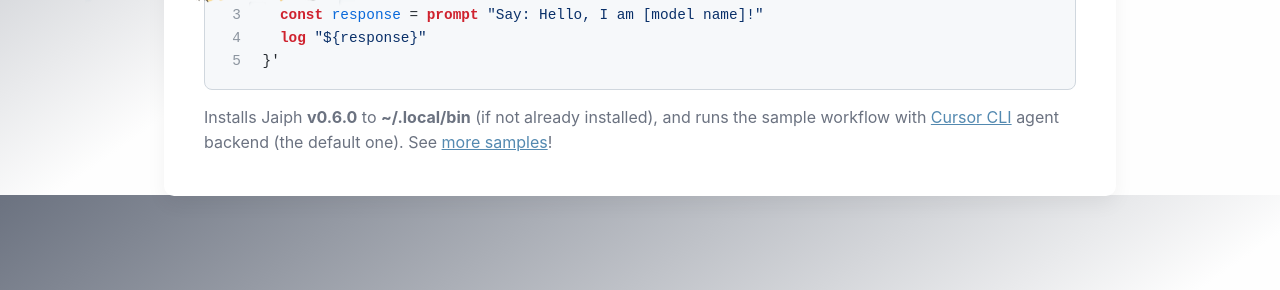
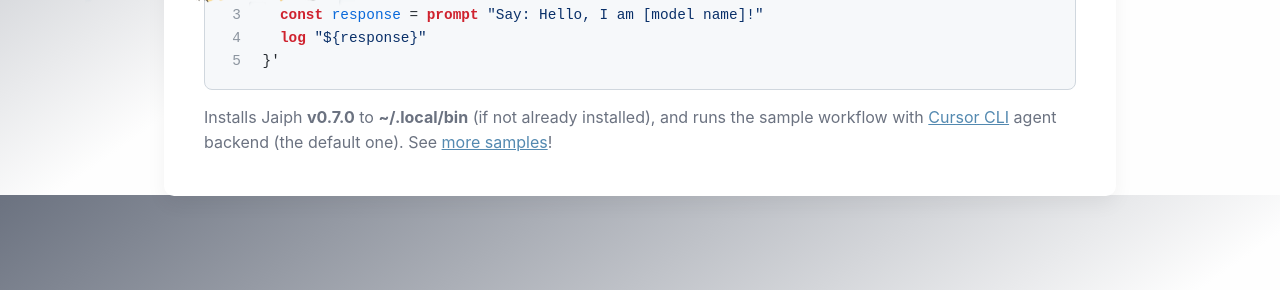
Before and after one commit to jaiphlang/jaiph, a Jekyll site: the page built from docs/index.html, in a window 1280 px wide and 900 px high, scrolled down 552 px. Shown: the part 153-443 px from the top of the window. Built offline with Jekyll 4.4.1, drawn with Linux system fonts in a browser that asks for light colours.

Commit message:
Chore: Set version 0.7.0
Signed-off-by: Jakub Dzikowski <jakub.t.dzikowski@gmail.com>

```diff
--- a/docs/index.html
+++ b/docs/index.html
@@ -76,14 +76,14 @@
 
                 <div class="code-tab-panel is-active" data-panel="try-run-sample">
                     <pre><code class="language-bash static-highlight"><span class="code-line">curl -fsSL https://jaiph.org/run | bash -s '</span><span class="code-line"><span class="ralph-keyword">workflow</span> <span class="ralph-definition">default</span>() {</span><span class="code-line">  <span class="ralph-keyword">const</span> <span class="ralph-variable">response</span> <span class="ralph-operator">=</span> <span class="ralph-keyword">prompt</span> <span class="ralph-string">"Say: Hello, I am [model name]!"</span></span><span class="code-line">  <span class="ralph-keyword">log</span> <span class="ralph-string">"${response}"</span></span><span class="code-line">}'</span></code></pre>
-                    <p class="small">Installs Jaiph <strong>v0.6.0</strong> to <strong>~/.local/bin</strong> (if not
+                    <p class="small">Installs Jaiph <strong>v0.7.0</strong> to <strong>~/.local/bin</strong> (if not
                         already
                         installed), and runs the sample workflow with <a href="https://cursor.com/docs/cli/installation" target="_blank" rel="noopener noreferrer">Cursor CLI</a> agent backend (the default one). See <a href="#samples">more samples</a>!</p>
                 </div>
 
                 <div class="code-tab-panel" data-panel="try-install-only">
                     <pre><code class="language-bash">curl -fsSL https://jaiph.org/install | bash</code></pre>
-                    <p class="small">The installer will install the version <strong>0.6.0</strong> of Jaiph to
+                    <p class="small">The installer will install the version <strong>0.7.0</strong> of Jaiph to
                         <strong>~/.local/bin</strong>. To switch versions, use <code>jaiph use nightly</code>
                         or <code>jaiph use &lt;version&gt;</code> to switch.
                     </p>
--- a/package.json
+++ b/package.json
@@ -1,6 +1,6 @@
 {
   "name": "jaiph",
-  "version": "0.6.0",
+  "version": "0.7.0",
   "description": "jaiph compiler/transpiler",
   "files": [
     "dist/src/"
--- a/src/cli/commands/use.ts
+++ b/src/cli/commands/use.ts
@@ -14,7 +14,7 @@
 export function runUse(rest: string[]): number {
   const version = rest[0];
   if (!version) {
-    process.stderr.write("jaiph use requires a version (e.g. 0.6.0) or 'nightly'\n");
+    process.stderr.write("jaiph use requires a version (e.g. 0.7.0) or 'nightly'\n");
     return 1;
   }
   const ref = toInstallRef(version);
--- a/src/cli/index.ts
+++ b/src/cli/index.ts
@@ -15,7 +15,7 @@
     return 0;
   }
   if (cmd === "--version" || cmd === "-v") {
-    process.stdout.write("jaiph 0.6.0\n");
+    process.stdout.write("jaiph 0.7.0\n");
     return 0;
   }
   try {
```
Also changed, not shown: docs/cli.md (+1 -1 lines), docs/getting-started.md (+1 -1 lines), CHANGELOG.md, README.md, 3 other files.
